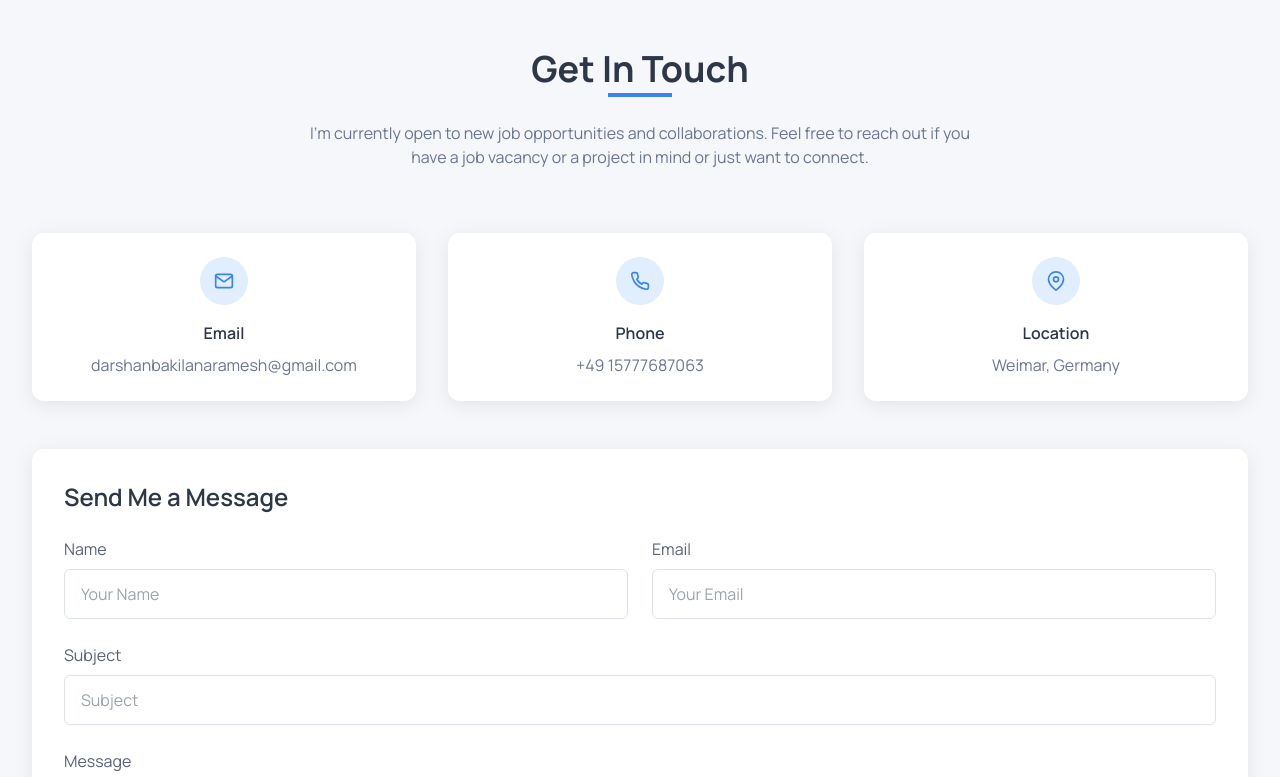
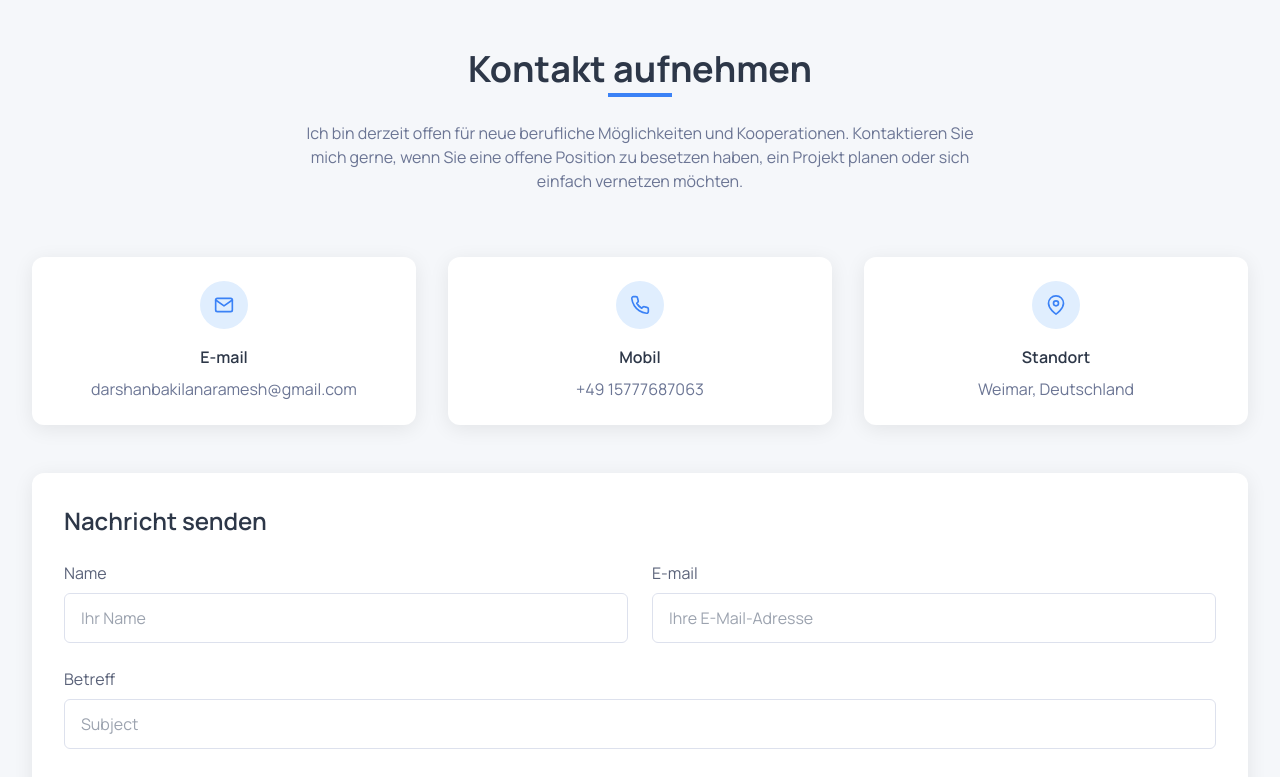
Before and after one commit to DarshanBakilanaRamesh/portfolio, a React (Vite) app: page / in a window 1280 px wide. Shown: the part 6740-7517 px from the top of the page. Built offline with nearby package versions, Linux system fonts and the light colour scheme.

Commit message:
Updated Contact

```diff
--- a/src/components/Contact.jsx
+++ b/src/components/Contact.jsx
@@ -36,10 +36,12 @@ const Contact = () => {
         <div className="text-center mb-16">
           <ScrollAnimation>
             <h2 className="section-title mx-auto after:left-1/2 after:-translate-x-1/2">
-              Get In Touch
+              Kontakt aufnehmen
             </h2>
             <p className="text-secondary-600 max-w-2xl mx-auto">
-              I'm currently open to new job opportunities and collaborations. Feel free to reach out if you have a job vacancy or a project in mind or just want to connect.
+              Ich bin derzeit offen für neue berufliche Möglichkeiten und Kooperationen.
+              Kontaktieren Sie mich gerne, wenn Sie eine offene Position zu besetzen haben,
+              ein Projekt planen oder sich einfach vernetzen möchten.
             </p>
           </ScrollAnimation>
         </div>
@@ -50,7 +52,7 @@ const Contact = () => {
               <div className="w-12 h-12 rounded-full bg-primary-100 flex items-center justify-center text-primary-500 mx-auto mb-4">
                 <FiMail size={20} />
               </div>
-              <h3 className="font-semibold mb-2">Email</h3>
+              <h3 className="font-semibold mb-2">E-mail</h3>
               <a
                 href="mailto:darshanbakilanaramesh@gmail.com"
                 className="text-secondary-600 hover:text-primary-500 transition-colors"
@@ -65,7 +67,7 @@ const Contact = () => {
               <div className="w-12 h-12 rounded-full bg-primary-100 flex items-center justify-center text-primary-500 mx-auto mb-4">
                 <FiPhone size={20} />
               </div>
-              <h3 className="font-semibold mb-2">Phone</h3>
+              <h3 className="font-semibold mb-2">Mobil</h3>
               <a
                 href="tel:+4915777687063"
                 className="text-secondary-600 hover:text-primary-500 transition-colors"
@@ -80,15 +82,15 @@ const Contact = () => {
               <div className="w-12 h-12 rounded-full bg-primary-100 flex items-center justify-center text-primary-500 mx-auto mb-4">
                 <FiMapPin size={20} />
               </div>
-              <h3 className="font-semibold mb-2">Location</h3>
-              <p className="text-secondary-600">Weimar, Germany</p>
+              <h3 className="font-semibold mb-2">Standort</h3>
+              <p className="text-secondary-600">Weimar, Deutschland</p>
             </div>
           </ScrollAnimation>
         </div>
 
         <ScrollAnimation>
           <div className="card p-8">
-            <h3 className="text-2xl font-semibold mb-6">Send Me a Message</h3>
+            <h3 className="text-2xl font-semibold mb-6">Nachricht senden</h3>
             <form ref={form} onSubmit={sendEmail}>
               <div className="grid md:grid-cols-2 gap-6 mb-6">
                 <div>
@@ -100,27 +102,27 @@ const Contact = () => {
                     name="name"
                     id="name"
                     className="w-full px-4 py-3 border border-secondary-200 rounded-md focus:outline-none focus:ring-2 focus:ring-primary-500 focus:border-transparent transition-all"
-                    placeholder="Your Name"
+                    placeholder="Ihr Name"
                     required
                   />
                 </div>
                 <div>
                   <label htmlFor="email" className="block text-secondary-700 mb-2">
-                    Email
+                    E-mail
                   </label>
                   <input
                     type="email"
                     name="email"
                     id="email"
                     className="w-full px-4 py-3 border border-secondary-200 rounded-md focus:outline-none focus:ring-2 focus:ring-primary-500 focus:border-transparent transition-all"
-                    placeholder="Your Email"
+                    placeholder="Ihre E-Mail-Adresse"
                     required
                   />
                 </div>
               </div>
               <div className="mb-6">
                 <label htmlFor="subject" className="block text-secondary-700 mb-2">
-                  Subject
+                  Betreff
                 </label>
                 <input
                   type="text"
@@ -133,14 +135,14 @@ const Contact = () => {
               </div>
               <div className="mb-6">
                 <label htmlFor="message" className="block text-secondary-700 mb-2">
-                  Message
+                  Nachricht
                 </label>
                 <textarea
                   name="message"
                   id="message"
                   rows="5"
                   className="w-full px-4 py-3 border border-secondary-200 rounded-md focus:outline-none focus:ring-2 focus:ring-primary-500 focus:border-transparent transition-all"
-                  placeholder="Your Message"
+                  placeholder="Ihre Nachricht"
                   required
                 ></textarea>
               </div>
@@ -149,7 +151,7 @@ const Contact = () => {
                 className="btn btn-primary flex items-center"
               >
                 <FiSend className="mr-2" />
-                Send Message
+                Nachricht senden
               </button>
             </form>
           </div>
```
